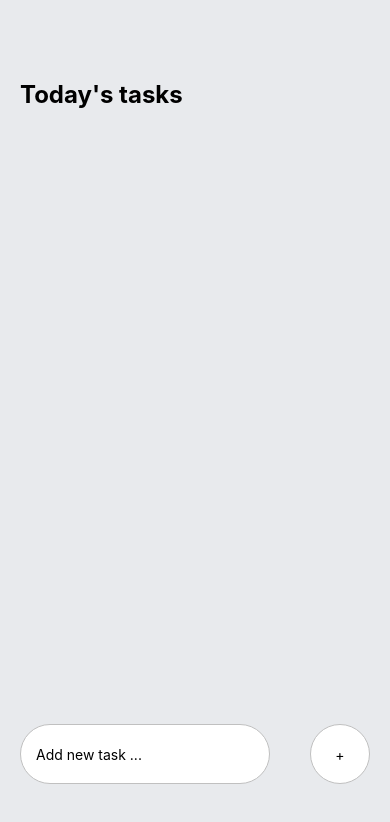
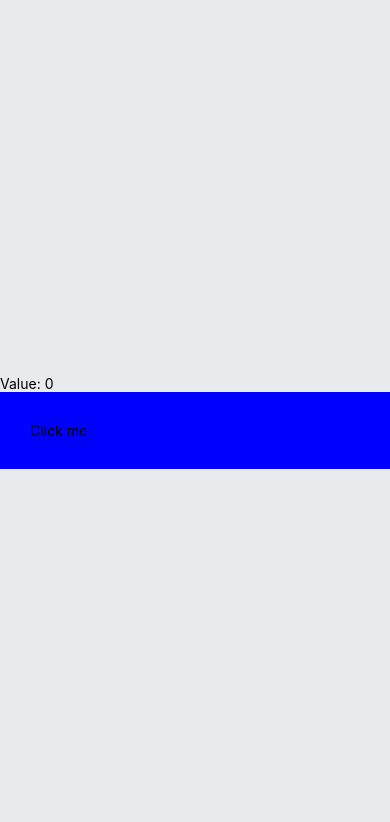
Before and after one commit to tranvanhieu01012002/react-native-first-app, a React Native app: screen / in a window 390 px wide. Shown: the top 822 px of the page. Built offline with nearby package versions, Linux system fonts and the light colour scheme.

Commit message:
save code

```diff
--- a/App.js
+++ b/App.js
@@ -1,117 +1,38 @@
-import React, {useState} from 'react';
-import {
-  Alert,
-  ScrollView,
-  StyleSheet,
-  Text,
-  View,
-  KeyboardAvoidingView,
-  TextInput,TouchableOpacity
-} from 'react-native';
-// import styles from './src/assets/globalStyle';
-import Bar from './src/components/Bar';
-import Header from './src/components/Header';
-import TaskList from './src/components/TaskList';
-import Task from './src/components/Tasks';
+import { View, Text,StyleSheet, TouchableOpacity } from 'react-native'
+import React, { useState } from 'react'
 
+const App = () => {
 
- function App() {
-    const [task, setTask] = useState("");
-    const [tasks, setTasks] = useState([]);
+    const [count,setCount] = useState(0);
 
-    const addTask = () => {
-        setTasks([...tasks, task]);
-        setTask("");
-    };
-
-    const edit = (index) => {
-        // let tasksCopy = [...tasks];
-        // tasksCopy.splice(index, 1);
-        // setTasks(tasksCopy);
-        setTask(tasks.at(index))
-    };
-
+    const increaseCount = ()=>{
+        setCount(count + 1)
+    }
     return (
         <View style={styles.container}>
-            <View style={styles.taskWrapper}>
-                <Text style={styles.sectionTitle}>Today's tasks </Text>
-                <View style={styles.items}>
-                    {tasks.map((item, index) => {
-                        return (
-                            <TouchableOpacity
-                                onPress={()=>edit(index)}
-                                key={index}
-                            >
-                                <Task text={item} />
-                            </TouchableOpacity>
-                        );
-                    })}
-                </View>
-            </View>
-            <KeyboardAvoidingView
-                style={styles.writeTaskWrapper}
-                behavior="height"
-            >
-                <TextInput
-                    style={styles.input}
-                    placeholder="Add new task ..."
-                    value={task}
-                    onChangeText={(text) => setTask(text)}
-                />
-                <TouchableOpacity onPress={addTask}>
-                    <View style={styles.addWrapper}>
-                        <Text>+</Text>
-                    </View>
-                </TouchableOpacity>
-            </KeyboardAvoidingView>
+            <Text>Value: {count}</Text>
+            <TouchableOpacity
+                onPress={increaseCount}
+                style={styles.button}
+                >
+                    <Text>Click me</Text>
+            </TouchableOpacity>
         </View>
-    );
+    )
 }
+
 
 const styles = StyleSheet.create({
     container: {
         flex: 1,
         backgroundColor: "#E8EAED",
+        justifyContent: 'center'
     },
-    taskWrapper: {
-        paddingTop: 80,
-        paddingHorizontal: 20,
-    },
-    items: {
-        marginTop: 20,
-    },
-    sectionTitle: {
-        fontSize: 24,
-        fontWeight: "bold",
-    },
-    input: {
-        paddingHorizontal: 15,
-        paddingVertical: 15,
-        backgroundColor: "#FFF",
-        borderRadius: 60,
-        width: 250,
-        borderWidth: 1,
-        borderColor: "#C0C0C0",
-    },
-    writeTaskWrapper: {
-        position: "absolute",
-        bottom: 60,
-        width: "100%",
-        flexDirection: "row",
-        justifyContent: "space-around",
-        alignContent: "center",
-    },
-    addText: {},
-    addWrapper: {
-        width: 60,
-        height: 60,
-        backgroundColor: "#FFF",
-        borderRadius: 60,
-        justifyContent: "center",
-        alignItems: "center",
-        borderColor: "#C0C0C0",
-        borderWidth: 1,
-    },
+    button: {
+        padding: 30,
+        backgroundColor: 'blue',
+        textAlign: 'center'
+    }
 });
 
 export default App;
```
Also changed, not shown: 1 other file (tests, documents, lock files or other folders).
